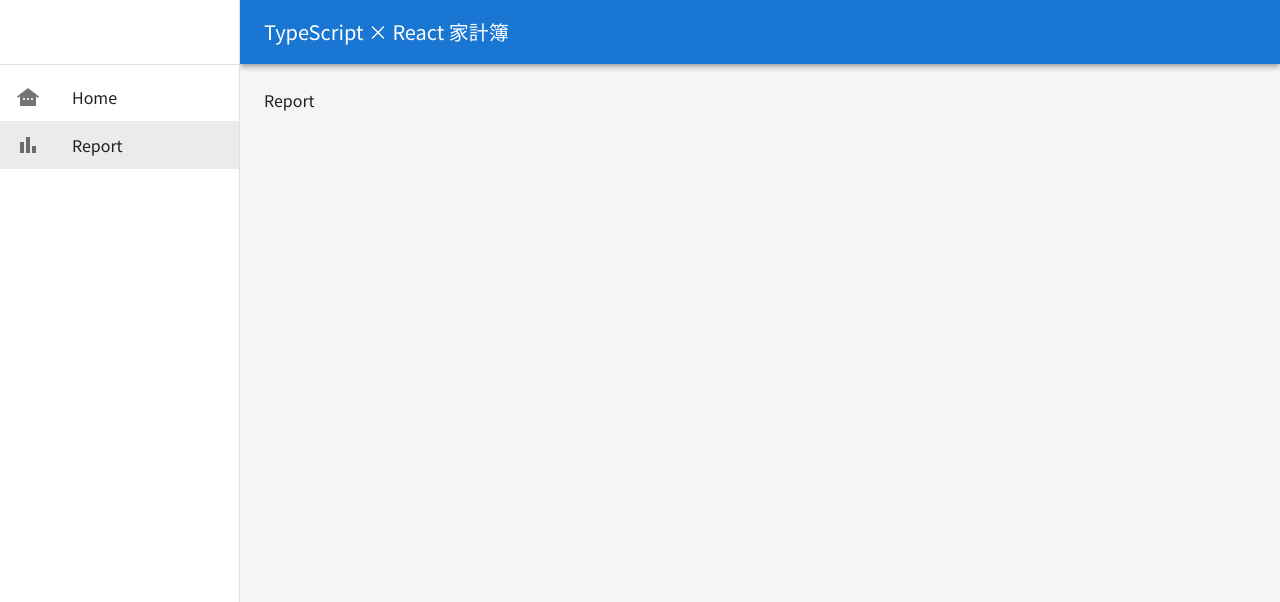
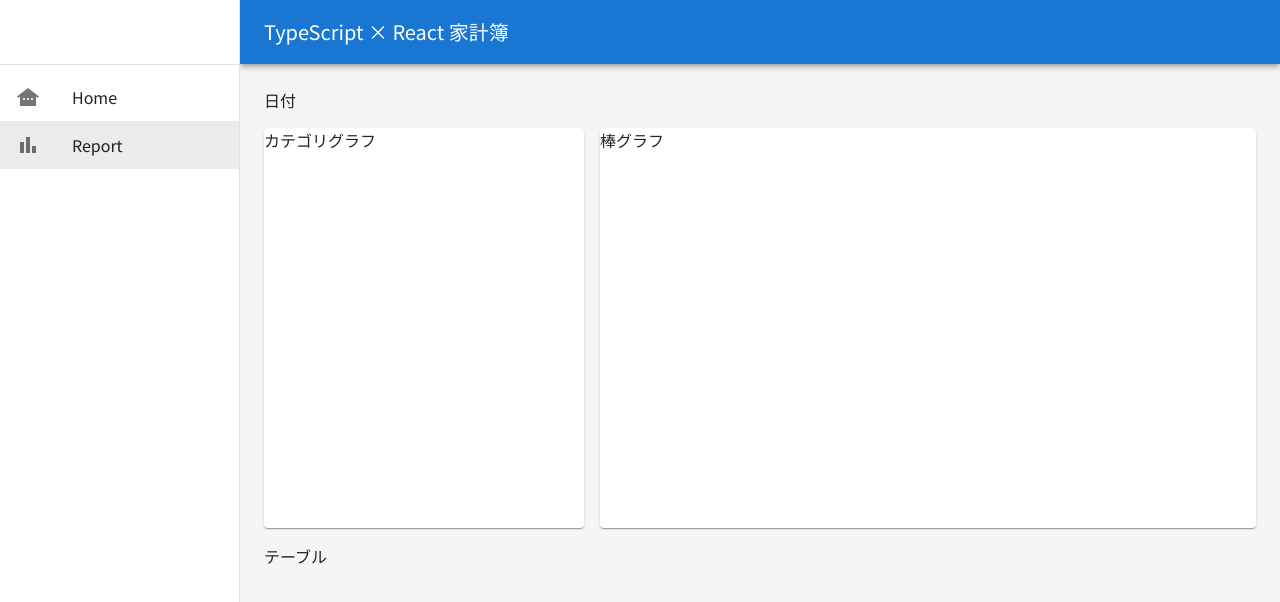
Before and after one commit to torimugi/240718_react-practice, a React (Create React App) app in the folder 240718_practice/: page /report in a window 1280 px wide. Shown: the top 602 px of the page. Built offline with nearby package versions, Linux system fonts and the light colour scheme; no server answers; the database is empty.

Commit message:
Report画面のレイアウト

```diff
--- a/240718_practice/src/pages/Report.tsx
+++ b/240718_practice/src/pages/Report.tsx
@@ -1,9 +1,27 @@
+
+import { Grid, Paper } from '@mui/material'
 import React from 'react'
 
 const Report = () => {
+  const commonPaperStyle = {
+    height: { xs: "auto", md: "400px" },
+  }
   return (
-    <div>Report</div>
-  )
+    <Grid container spacing={2}>
+      <Grid item xs={12}>
+        日付
+        </Grid>
+      <Grid item xs={12} md={4}>
+        <Paper sx={commonPaperStyle}>カテゴリグラフ</Paper>
+        </Grid>
+      <Grid item xs={12} md={8}>
+        <Paper sx={commonPaperStyle}>棒グラフ</Paper>
+        </Grid>
+      <Grid item xs={12}>
+        テーブル
+        </Grid>
+    </Grid>
+  );
 }
 
 export default Report
```
